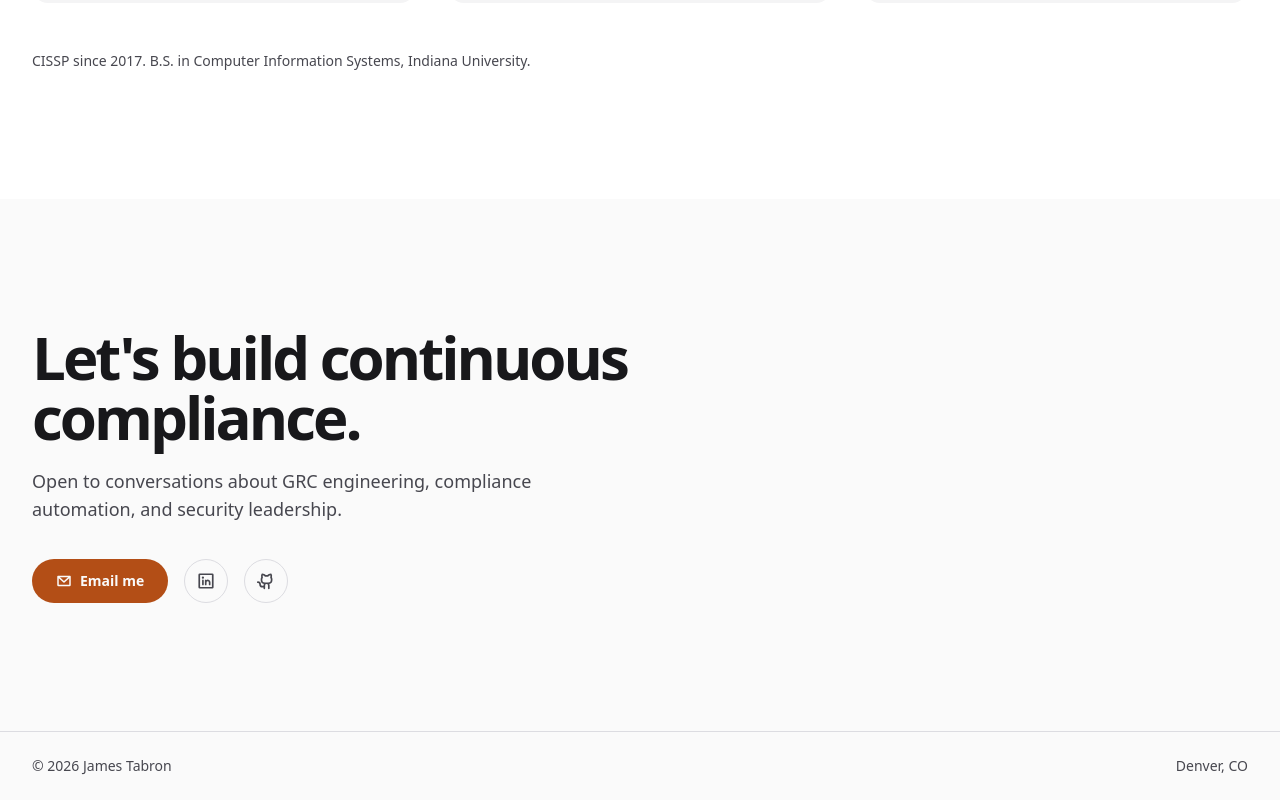
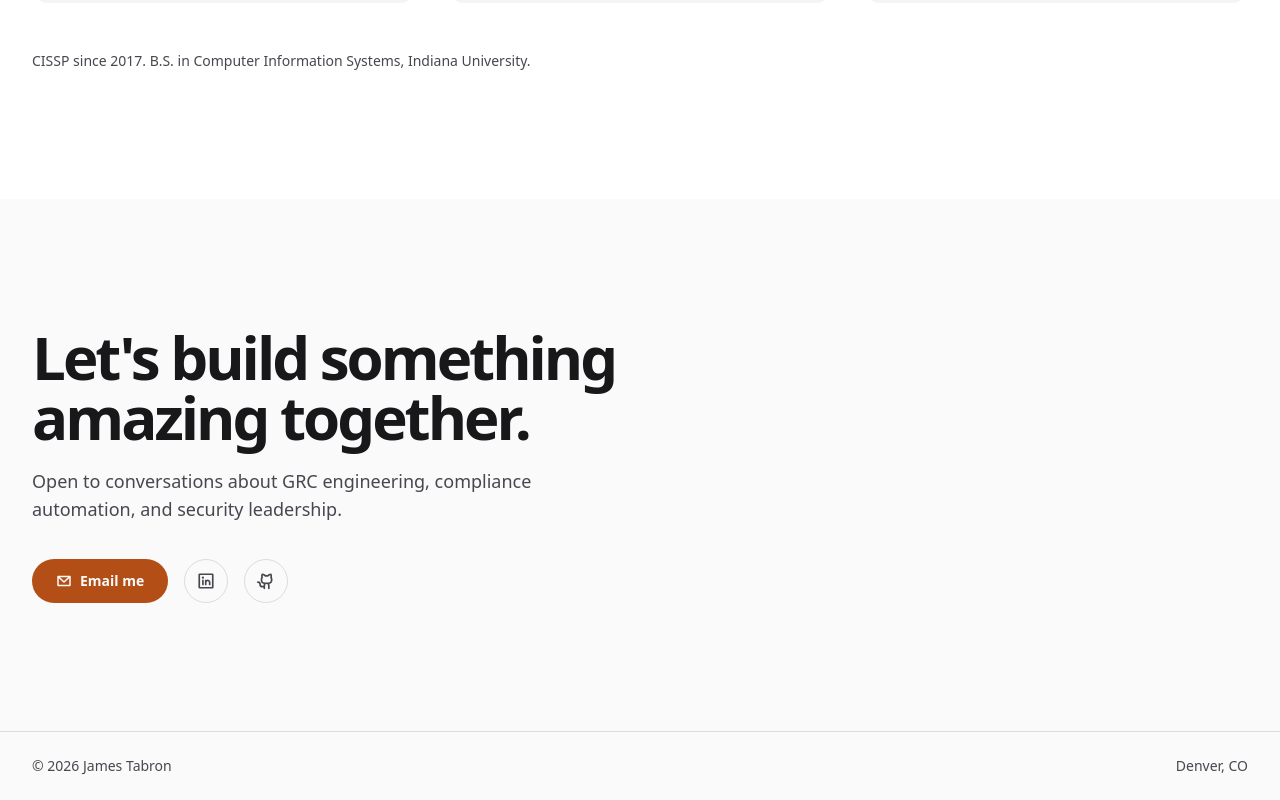
Before and after one commit to jtabron1/jtabron1.github.io, a React (Vite) app: page / in a window 1280 px wide. Shown: the part 5538-6338 px from the top of the page. Built offline with nearby package versions, Linux system fonts and the light colour scheme.

Commit message:
Contact headline: Let's build something amazing together
Co-Authored-By: Claude Fable 5 <noreply@anthropic.com>
Claude-Session: https://claude.ai/code/session_01WSwXW1Zkd77VjygohqUiFn

```diff
--- a/src/components/Contact.jsx
+++ b/src/components/Contact.jsx
@@ -7,7 +7,7 @@ export default function Contact() {
       <div className="mx-auto max-w-7xl px-4 py-24 sm:px-8 md:py-32">
         <Reveal>
           <h2 className="max-w-[18ch] text-4xl font-semibold tracking-tighter md:text-6xl">
-            Let's build continuous compliance.
+            Let's build something amazing together.
           </h2>
           <p className="mt-5 max-w-[55ch] text-muted md:text-lg">
             Open to conversations about GRC engineering, compliance automation, and
```
